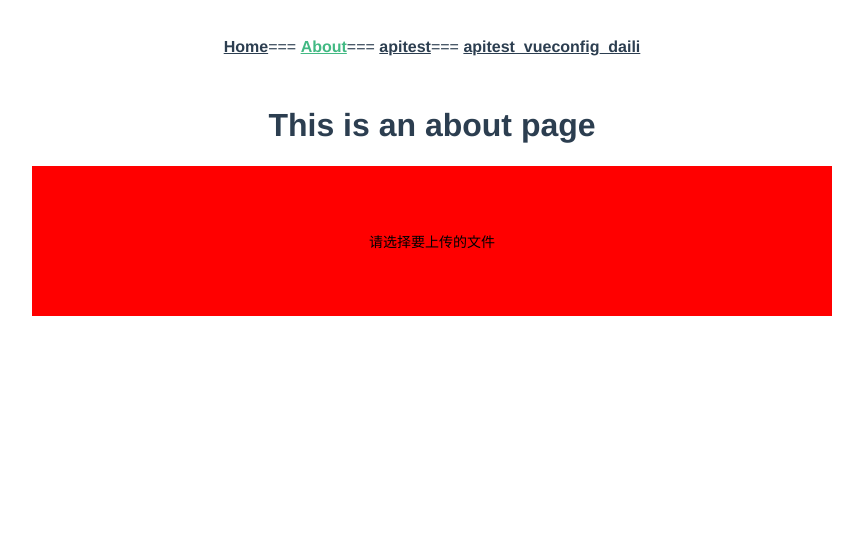
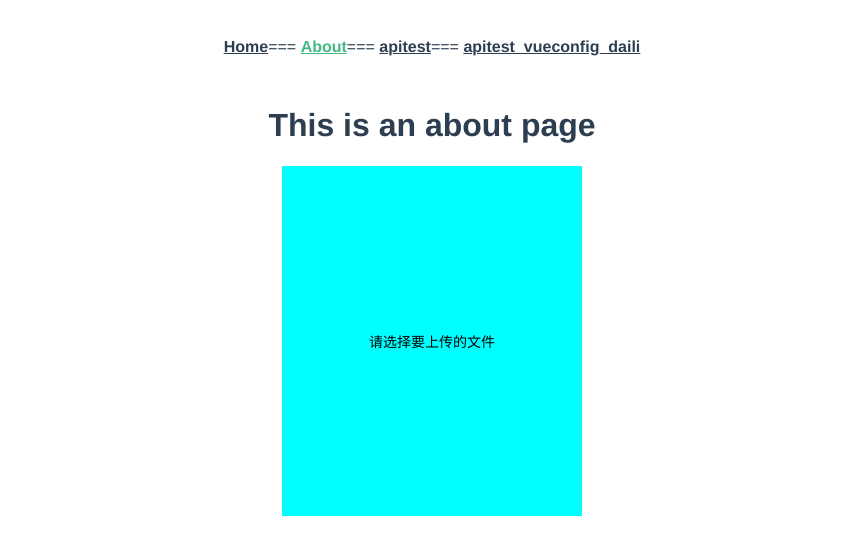
Before and after one commit to Chinegoodman/vue-pagechange, a Vue app: page /about in a window 1280 px wide. Shown: the top 554 px of the page, without its empty margins (208-1071 px from the left). Built offline with nearby package versions, Linux system fonts and the light colour scheme.

Commit message:
组件中 添加了文件大小判断
应用层添加了自定义类名 及 样式。。 在有道云笔记 做笔记使用

```diff
--- a/src/commo/psf-upfile.vue
+++ b/src/commo/psf-upfile.vue
@@ -13,9 +13,10 @@ export default {
     props:[
         // filetype文件类型：对输入文件格式做出限制输出时可以做简单区分。   ===父级必须给必须的参数
         // fileIdName文件的ID：用于绑定input方便点击区域获取焦点。         ===父级必须给必须的参数
-        // upfileurl文件上传地址                                        ===父级必须给必须的参数
-        // labetext文件上传label地区显示文本                                        ===父级必须给必须的参数
-        "filetype","fileIdName","upfileurl","labetext"
+        // upfileurl文件上传服务器端接口地址                              ===父级必须给必须的参数
+        // labetext文件上传label地区显示文本                             ===父级必须给必须的参数
+        // upfilesize文件上传大小即文件的最大限制尺寸  单位 "Mb"                   ===父级必须给必须的参数
+        "filetype","fileIdName","upfileurl","labetext","upfilesize"
     ],
     data(){
         return{
@@ -25,6 +26,14 @@ export default {
     methods:{
         filechange:function(e){
             let ele = e.target.files[0];
+            // ======================================此处插入文件大小判断===================================================================
+            if (ele.size > this.upfilesize * 1024 * 1024) {
+                alert('文件尺寸大于'+this.upfilesize+'M，请上传小文件')
+                e.target.value = '';
+                return;
+            }
+            // =====================================================================================================================
+
             let formFile = new FormData();
             let _this=this;
             formFile.append('file',ele);
@@ -62,15 +71,6 @@ export default {
                             sizeGB : formFile.get('file').size/1024/1024/1024
                         }
                     }
-                    // psfouttofather.fileIdName = this.fileIdName;
-                    // psfouttofather.fileData.name = formFile.get('file').name;
-                    // psfouttofather.fileData.type = formFile.get('file').type;
-                    // psfouttofather.fileData.url = data.data.data.file;
-                    // psfouttofather.fileData.sizeB = formFile.get('file').size;
-                    // psfouttofather.fileData.sizeKB = formFile.get('file').size/1024;
-                    // psfouttofather.fileData.sizeMB = formFile.get('file').size/1024/1024;
-                    // psfouttofather.fileData.sizeGB = formFile.get('file').size/1024/1024/1024;
-
                     _this.$emit("getchilddata",psfouttofather)
                 }
             })
--- a/src/views/About.vue
+++ b/src/views/About.vue
@@ -2,7 +2,7 @@
 
   <div class="about">
     <h1>This is an about page</h1>
-    <psf-upfile @getchilddata="saveupfiledata" :labetext="labetext" :filetype="upfileresetdata.filetype" :fileIdName="upfileresetdata.fileIdName" :upfileurl="upfileresetdata.upfileurl"></psf-upfile>
+    <psf-upfile class="zidingyiclassname" @getchilddata="saveupfiledata" :upfilesize="upfileresetdata.upfilesize" :labetext="labetext" :filetype="upfileresetdata.filetype" :fileIdName="upfileresetdata.fileIdName" :upfileurl="upfileresetdata.upfileurl"></psf-upfile>
   </div>
 </template>
 
@@ -23,17 +23,18 @@ export default {
         // text/plain 比如txt文档
         // application/x-zip-compressed 比如.zip压缩文件
         filetype:'image/png,image/jpeg,image/gif',
-        fileIdName:'abcdef',
+        fileIdName:'fileinputWEIYIDEIdName',
         upfileurl:'http://172.16.21.122/file/upload?accessToken=SID_F609CCFDD8EBA469C1D78A9845202AE4',
+        upfilesize:1,
       },
-      labetext:'请选择要上传的文件'
+      labetext:'请选择要上传的文件',
     }
   },
   methods:{
     saveupfiledata(fileDataObj){
-      alert('父级获取到了')
+      console.log('父级获取到了')
       console.log(fileDataObj)
-      console.log(fileDataObj.fileIdName)
+      // console.log(fileDataObj.fileIdName)
       this.labetext=fileDataObj.fileData.name
     }
   }
@@ -46,4 +47,9 @@ export default {
     height: 150px;
     background: red;
   }
+  .zidingyiclassname{
+    width: 300px;
+    height: 350px;
+    background: #0ff;
+  }
 </style>
```
